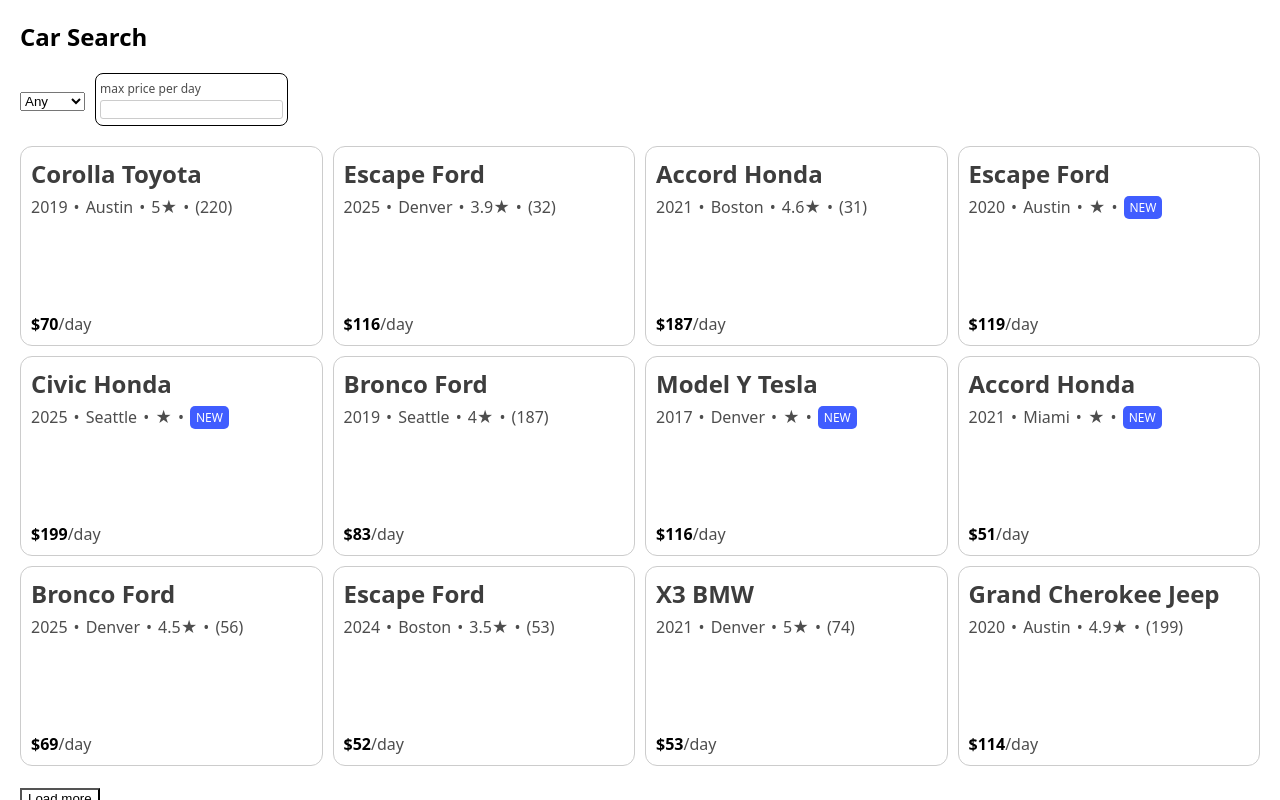
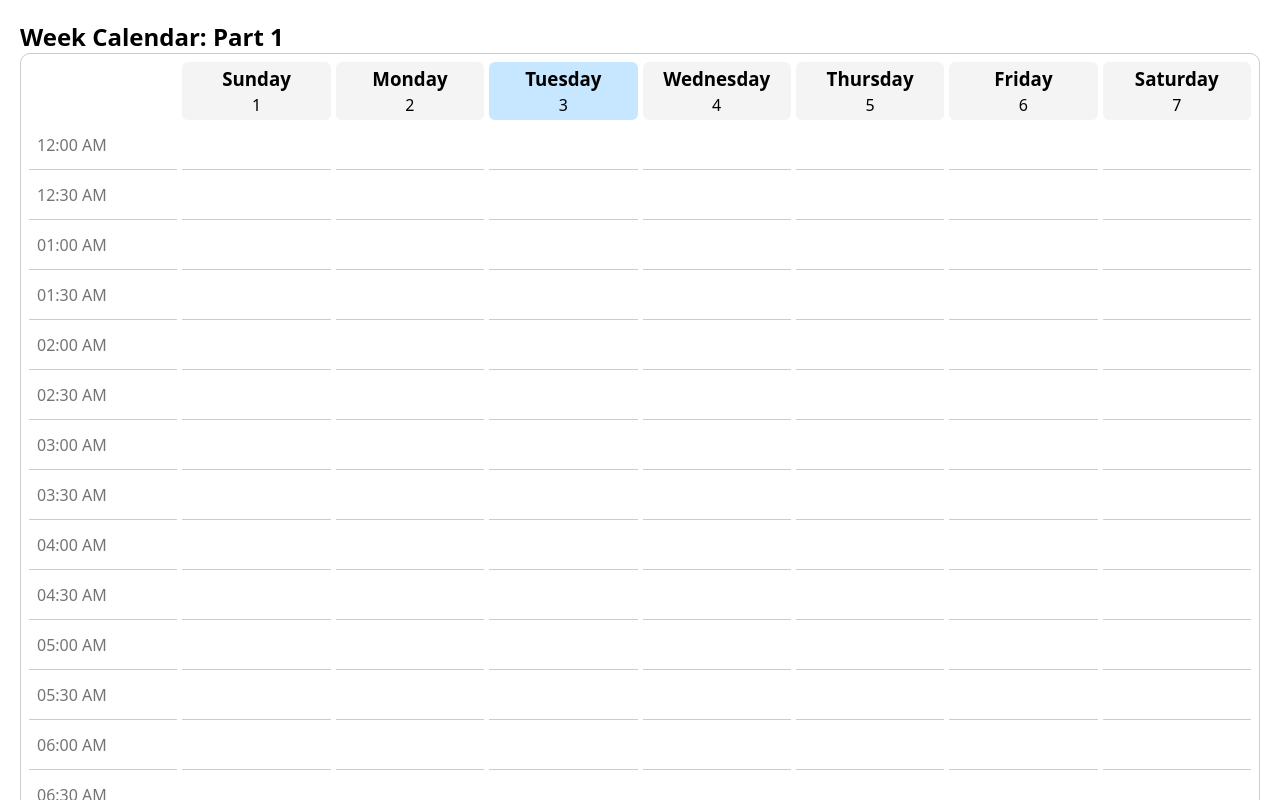
Before and after one commit to Joha99/frontend-systems-design, a React (Vite) app: page / in a window 1280 px wide. Shown: the top 800 px of the page. Built offline with nearby package versions, Linux system fonts and the light colour scheme.

Commit message:
cal start

```diff
--- a/package.json
+++ b/package.json
@@ -9,7 +9,7 @@
     "lint": "oxlint",
     "preview": "vite preview",
     "test:patterns": "node --test \"src/patterns/*/*.test.ts\"",
-    "test:fundamentals": "node --test src/js-fundamentals/fundamentals.test.ts"
+    "test:fundamentals": "node --test \"src/js-fundamentals/*.test.ts\""
   },
   "dependencies": {
     "react": "^19.2.8",
--- a/src/App.tsx
+++ b/src/App.tsx
@@ -1,10 +1,10 @@
 import styles from "./App.module.css";
-import { CarSearch } from "./car-search/CarSearch";
+import { Part1OverlapLayout } from "./week-calendar/Part1OverlapLayout";
 
 function App() {
   return (
     <div className={styles.app}>
-      <CarSearch />
+      <Part1OverlapLayout />
     </div>
   );
 }
--- a/src/week-calendar/Part1OverlapLayout.tsx
+++ b/src/week-calendar/Part1OverlapLayout.tsx
@@ -26,16 +26,109 @@
  * Time target: 45 minutes.
  */
 
+import { useEffect, useState } from "react";
 import styles from "./WeekCalendar.module.css";
 import { fetchEvents } from "./mockApi";
 
+const DAY_NAMES = [
+  "Sunday",
+  "Monday",
+  "Tuesday",
+  "Wednesday",
+  "Thursday",
+  "Friday",
+  "Saturday",
+];
+
+const getDaysOfWeek = (relativeDate: Date) => {
+  const currentDay = relativeDate.getDay(); // 0 - 6
+
+  const sundayOfWeek = new Date(relativeDate);
+  sundayOfWeek.setDate(relativeDate.getDate() - currentDay);
+  sundayOfWeek.setHours(0, 0, 0, 0);
+
+  const weekDays: Date[] = [];
+  for (let d = 0; d < 7; d++) {
+    const currentDay = new Date(sundayOfWeek);
+    currentDay.setDate(currentDay.getDate() + d);
+    weekDays.push(currentDay);
+  }
+
+  return weekDays;
+};
+
+const isToday = (date: Date) => {
+  const today = new Date();
+  return (
+    date.getDate() === today.getDate() &&
+    date.getMonth() === today.getMonth() &&
+    date.getFullYear() === today.getFullYear()
+  );
+};
+
 export const Part1OverlapLayout = () => {
-  // TODO: implement
-  void [fetchEvents];
+  const [startDate, setStartDate] = useState<Date>(new Date());
+
+  useEffect(() => {}, []);
+
+  const totalSlots = (24 * 60) / 30;
+  const daysOfWeek = getDaysOfWeek(startDate);
+
+  const slotsStartTime = new Date();
+  slotsStartTime.setHours(0, 0, 0, 0);
+  const halfHourSlots = Array.from({ length: totalSlots }, () => {
+    const currTime = new Date(slotsStartTime);
+    slotsStartTime.setMinutes(slotsStartTime.getMinutes() + 30);
+    return currTime;
+  });
 
   return (
-    <div>
+    <div style={{ width: "100%", padding: "20px" }}>
       <h2>Week Calendar: Part 1</h2>
+
+      <div className={styles.calendar}>
+        <div className={styles.weekGrid}>
+          <div />
+          {daysOfWeek.map((day) => {
+            const date = day.getDate();
+            const dayName = day.toLocaleDateString([], { weekday: "long" });
+            const dayIsToday = isToday(day);
+
+            return (
+              <div
+                className={`${styles.dayName} ${dayIsToday ? styles.today : ""}`}
+              >
+                <h3>{dayName}</h3>
+                <div>{date}</div>
+              </div>
+            );
+          })}
+        </div>
+        <div className={styles.weekGrid}>
+          <div className={styles.column}>
+            {halfHourSlots.map((slot) => {
+              const displayedSlotTime = slot.toLocaleTimeString([], {
+                hour: "2-digit",
+                minute: "2-digit",
+              });
+              return (
+                <div className={`${styles.halfHourSlot} ${styles.slotLabel}`}>
+                  {displayedSlotTime}
+                </div>
+              );
+            })}
+          </div>
+          {daysOfWeek.map((day, i) => {
+            return (
+              <div key={i} className={styles.column}>
+                {halfHourSlots.map((slot) => {
+                  return <div className={styles.halfHourSlot}></div>;
+                })}
+              </div>
+            );
+          })}
+        </div>
+      </div>
     </div>
   );
 };
--- a/src/week-calendar/WeekCalendar.module.css
+++ b/src/week-calendar/WeekCalendar.module.css
@@ -0,0 +1,57 @@
+.calendar {
+  border: 1px solid #ccc;
+  border-radius: 10px;
+  padding: 8px;
+  inline-size: 100%;
+}
+
+.weekGrid {
+  display: grid;
+  grid-template-columns: repeat(8, 1fr);
+  gap: 5px;
+}
+
+.column {
+  display: grid;
+  grid-template-columns: 1fr;
+}
+
+.dayName {
+  background-color: #f4f4f4;
+  border-radius: 6px;
+  padding-block: 4px;
+  display: flex;
+  flex-direction: column;
+  align-items: center;
+  gap: 3px;
+}
+
+.date {
+  border-radius: 50%;
+  padding: 4px;
+  background-color: #c6e7ff;
+  display: flex;
+  align-items: center;
+  justify-content: center;
+  width: 30px;
+  height: 30px;
+}
+
+.today {
+  background-color: #c6e7ff;
+}
+
+.halfHourSlot {
+  padding: 6px 8px;
+  display: flex;
+  align-items: center;
+  block-size: 50px;
+
+  &:not(:last-child) {
+    border-bottom: 1px solid #ccc;
+  }
+}
+
+.slotLabel {
+  color: #747474;
+}
```
Also changed, not shown: design/_my-notes.md (+4 -0 lines), src/js-fundamentals/functional.ts (added, +31 -0 lines), src/js-fundamentals/promisePool.ts (+30 -2 lines), 1 other file (tests, documents, lock files or other folders).
